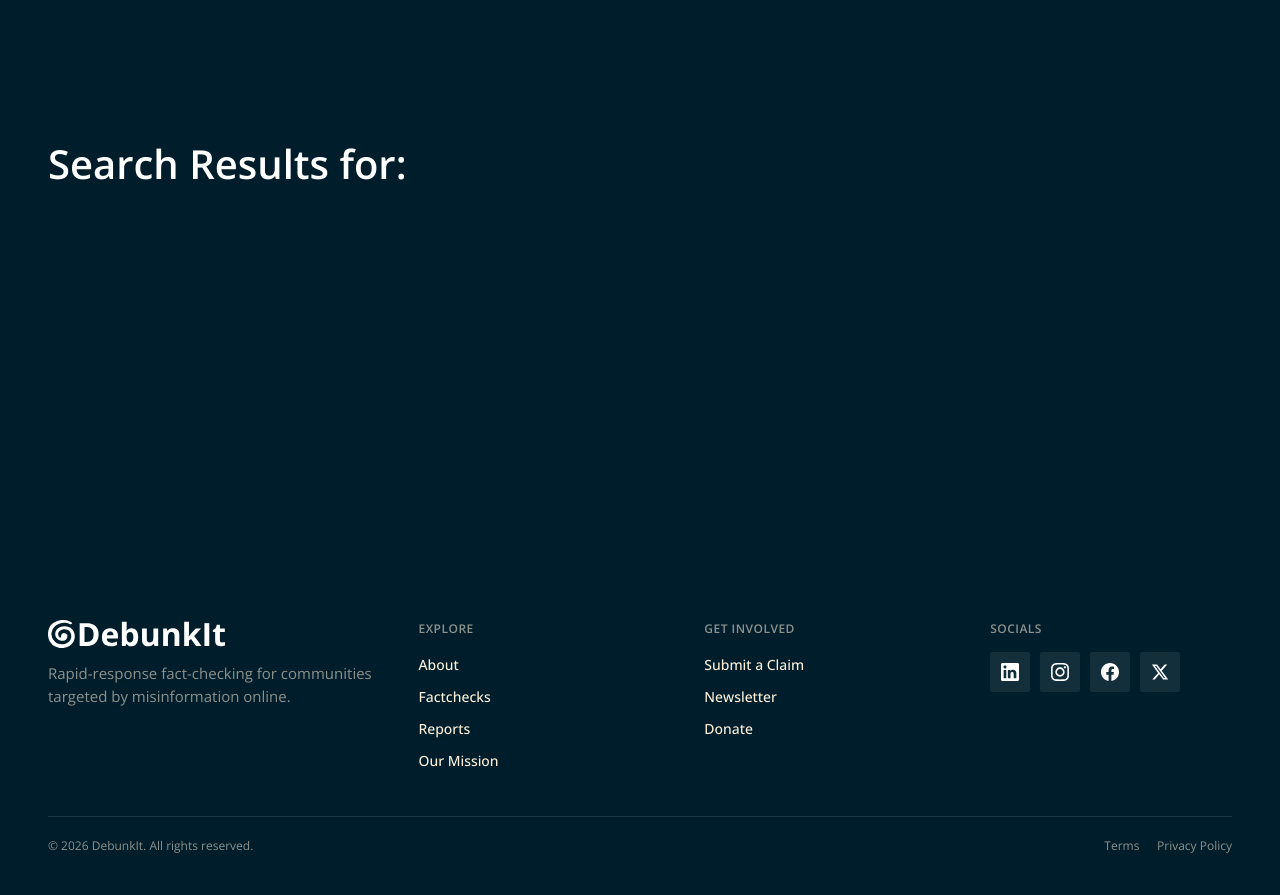
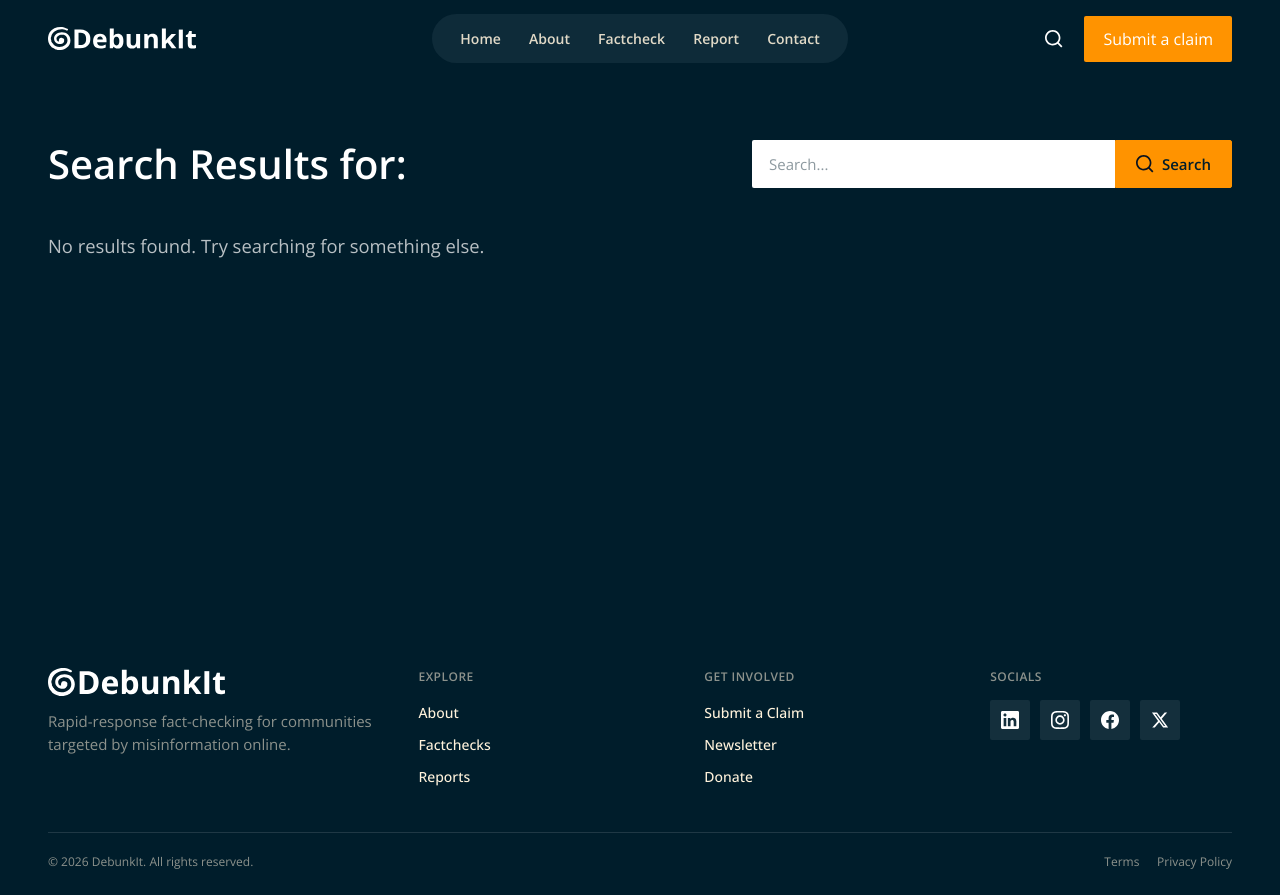
Before and after one commit to subinoyeron/debunkit, a plain HTML site: page search/index.html in a window 1280 px wide. Drawn offline with nearby package versions, Linux system fonts and the light colour scheme.

Commit message:
Improve search empty state and keep the page search bar visible.
Show a not-found message when there are no matches, keep the nav on short pages, add the in-page search bar, and remove Our Mission from footers.

Co-authored-by: Cursor <cursoragent@cursor.com>

```diff
--- a/css/search.css
+++ b/css/search.css
@@ -41,11 +41,21 @@
 
 .search-main {
   padding: 140px 0 clamp(4rem, 8vw, 5.5rem);
-  min-height: 70vh;
+  min-height: calc(100vh - 12rem);
+}
+
+.search-header {
+  display: flex;
+  align-items: flex-start;
+  justify-content: space-between;
+  gap: 16px 24px;
+  flex-wrap: wrap;
+  margin: 0 0 clamp(2rem, 4vw, 2.75rem);
 }
 
 .search-heading {
-  margin: 0 0 clamp(2rem, 4vw, 2.75rem);
+  margin: 0;
+  flex: 1 1 280px;
   max-width: 48rem;
   font-size: clamp(1.75rem, 3.2vw, 2.5rem);
   font-weight: 600;
@@ -55,10 +65,99 @@
   color: var(--white);
 }
 
+.search-bar {
+  display: flex;
+  align-items: stretch;
+  gap: 0;
+  margin-left: auto;
+  width: min(100%, 420px);
+  flex: 1 1 320px;
+  max-width: 480px;
+}
+
+.search-bar__input {
+  flex: 1;
+  min-width: 0;
+  height: 48px;
+  margin: 0;
+  padding: 0 16px;
+  border: 1px solid rgba(255, 255, 255, 0.22);
+  border-right: 0;
+  border-radius: 2px 0 0 2px;
+  background: var(--white);
+  color: var(--navy);
+  font: inherit;
+  font-size: 15px;
+  font-weight: 400;
+}
+
+.search-bar__input::placeholder {
+  color: rgba(0, 29, 43, 0.45);
+}
+
+.search-bar__input:focus {
+  outline: none;
+  border-color: var(--orange);
+}
+
+.search-bar__btn {
+  display: inline-flex;
+  align-items: center;
+  justify-content: center;
+  gap: 8px;
+  height: 48px;
+  padding: 0 20px;
+  border: 1px solid var(--orange);
+  border-radius: 0 2px 2px 0;
+  background: var(--orange);
+  color: var(--navy);
+  font: inherit;
+  font-size: 15px;
+  font-weight: 600;
+  line-height: 1;
+  cursor: pointer;
+  transition:
+    background var(--duration) var(--ease),
+    border-color var(--duration) var(--ease),
+    color var(--duration) var(--ease);
+}
+
+.search-bar__btn:hover,
+.search-bar__btn:focus-visible {
+  background: var(--white);
+  border-color: var(--white);
+  color: var(--navy);
+}
+
+.search-bar__btn:focus-visible {
+  outline: 2px solid var(--orange);
+  outline-offset: 3px;
+}
+
+.search-bar__btn img {
+  display: block;
+  flex-shrink: 0;
+  width: 18px;
+  height: 18px;
+}
+
 .search-results {
   display: flex;
   flex-direction: column;
   gap: clamp(2.5rem, 5vw, 3.5rem);
+}
+
+.search-empty {
+  margin: 0;
+  max-width: 36rem;
+  font-size: clamp(1rem, 1.6vw, 1.15rem);
+  font-weight: 400;
+  line-height: 1.5;
+  color: rgba(255, 255, 255, 0.72);
+}
+
+.search-empty[hidden] {
+  display: none !important;
 }
 
 .search-section[hidden] {
@@ -115,6 +214,18 @@
     padding: clamp(5.75rem, 18vw, 7rem) 0 clamp(3rem, 10vw, 4rem);
   }
 
+  .search-bar {
+    margin-left: 0;
+    width: 100%;
+    max-width: none;
+  }
+
+  .search-bar__input,
+  .search-bar__btn {
+    height: 44px;
+    font-size: 14px;
+  }
+
   .search-section__grid {
     grid-template-columns: 1fr;
   }
--- a/js/homepage2.js
+++ b/js/homepage2.js
@@ -84,19 +84,32 @@
 
   const footer = document.querySelector(".site-footer");
   if (header && footer && "IntersectionObserver" in window) {
+    const updateFooterHide = (isIntersecting) => {
+      // Keep the nav visible on short pages (e.g. empty search) where the
+      // footer is already in view without scrolling.
+      const hide = Boolean(isIntersecting) && window.scrollY > 48;
+      header.classList.toggle("is-footer-hidden", hide);
+      if (hide && menuToggle && mobileNav) {
+        menuToggle.setAttribute("aria-expanded", "false");
+        menuToggle.setAttribute("aria-label", "Open menu");
+        mobileNav.hidden = true;
+      }
+    };
+
+    let footerInView = false;
     const footerObserver = new IntersectionObserver(
       ([entry]) => {
-        const hide = entry.isIntersecting;
-        header.classList.toggle("is-footer-hidden", hide);
-        if (hide && menuToggle && mobileNav) {
-          menuToggle.setAttribute("aria-expanded", "false");
-          menuToggle.setAttribute("aria-label", "Open menu");
-          mobileNav.hidden = true;
-        }
+        footerInView = entry.isIntersecting;
+        updateFooterHide(footerInView);
       },
       { threshold: 0.08, rootMargin: "0px 0px -12% 0px" }
     );
     footerObserver.observe(footer);
+    window.addEventListener(
+      "scroll",
+      () => updateFooterHide(footerInView),
+      { passive: true }
+    );
   }
 
   if (menuToggle && mobileNav) {
@@ -654,6 +667,7 @@
   const searchResults = document.querySelector("[data-search-results]");
   if (searchResults) {
     const queryEl = document.querySelector("[data-search-query]");
+    const emptyEl = document.querySelector("[data-search-empty]");
     const items = [...searchResults.querySelectorAll("[data-search-item]")];
     const sections = [...searchResults.querySelectorAll("[data-search-section]")];
     const query = (new URLSearchParams(location.search).get("q") ?? "").trim();
@@ -664,6 +678,10 @@
     const headerInput = document.querySelector("#header-search-input");
     if (headerInput && query) headerInput.value = query;
 
+    const pageSearchInput = document.querySelector("#page-search-input");
+    if (pageSearchInput) pageSearchInput.value = query;
+
+    let visibleCount = 0;
     items.forEach((item) => {
       const title =
         (
@@ -674,6 +692,7 @@
           .toLowerCase();
       const match = Boolean(queryLower) && title.includes(queryLower);
       item.classList.toggle("is-hidden", !match);
+      if (match) visibleCount += 1;
     });
 
     sections.forEach((section) => {
@@ -682,6 +701,10 @@
       );
       section.hidden = !hasVisible;
     });
+
+    if (emptyEl) {
+      emptyEl.hidden = visibleCount > 0;
+    }
   }
 
   const serviceCards = document.querySelectorAll("[data-service-card]");
--- a/search/index.html
+++ b/search/index.html
@@ -126,9 +126,31 @@
 
     <main id="main" class="search-main">
       <div class="shell">
-        <h1 class="search-heading" data-search-heading>
-          Search Results for: <span data-search-query></span>
-        </h1>
+        <header class="search-header">
+          <h1 class="search-heading" data-search-heading>
+            Search Results for: <span data-search-query></span>
+          </h1>
+          <form class="search-bar" data-page-search role="search" action="index.html" method="get">
+            <label class="sr-only" for="page-search-input">Search</label>
+            <input
+              id="page-search-input"
+              class="search-bar__input"
+              type="search"
+              name="q"
+              placeholder="Search..."
+              autocomplete="off"
+            />
+            <button class="search-bar__btn" type="submit" aria-label="Search">
+              <img
+                src="../jinishpotro/searchicons.svg"
+                alt=""
+                width="18"
+                height="18"
+              />
+              <span>Search</span>
+            </button>
+          </form>
+        </header>
 
         <div class="search-results" data-search-results>
           <section class="search-section" data-search-section="factchecks" hidden>
@@ -1365,6 +1387,10 @@
             </div>
           </section>
         </div>
+
+        <p class="search-empty" data-search-empty hidden>
+          No results found. Try searching for something else.
+        </p>
       </div>
     </main>
 
@@ -1387,9 +1413,7 @@
               <ul>
                 <li><a href="../about/index.html">About</a></li>
                 <li><a href="../factchecks/index.html">Factchecks</a></li>
-                <li><a href="../reports/index.html">Reports</a></li>
-                <li><a href="../about/index.html#mission">Our Mission</a></li>
-              </ul>
+                <li><a href="../reports/index.html">Reports</a></li>              </ul>
             </nav>
 
             <nav class="footer__col" aria-labelledby="footer-involve-heading">
```
Also changed, not shown: about/index.html (+1 -3 lines), contact/index.html (+1 -3 lines), factchecks/index.html (+1 -3 lines), reports/index.html (+1 -3 lines), submit/index.html (+1 -3 lines).
